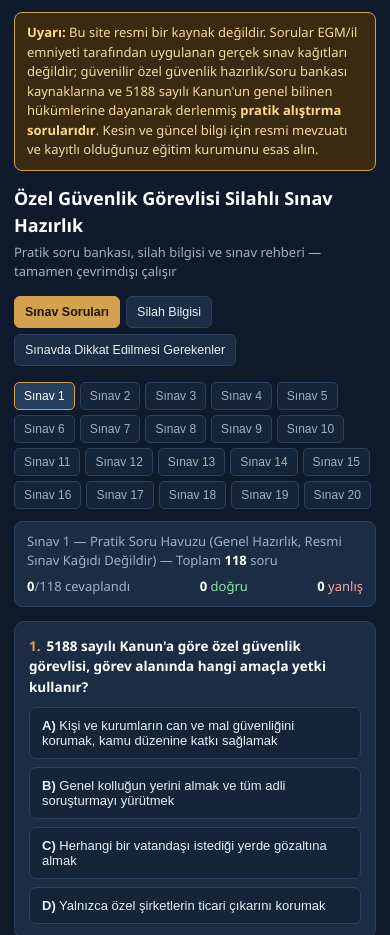
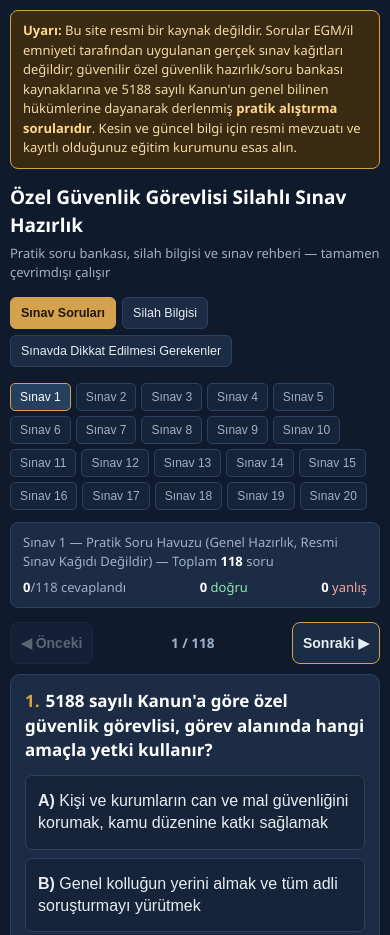
Before and after one commit to zizicrypto/ozel-guvenlik-sinav-hazirlik, a plain HTML site: page index.html in a window 390 px wide. Shown: the top 935 px of the page. Drawn offline with Linux system fonts and the light colour scheme.

Commit message:
Mobil için tek-soru görünümü, ileri/geri gezinme, viewport ve daha büyük yazı

```diff
--- a/index.html
+++ b/index.html
@@ -1,3 +1,5 @@
+<meta charset="UTF-8">
+<meta name="viewport" content="width=device-width, initial-scale=1, maximum-scale=5">
 <title>Özel Güvenlik Sınav Hazırlık</title>
 <style>
 :root{--bg:#0f1b2d;--bg2:#152438;--card:#1b2c44;--line:#2c4160;--text:#e8edf5;--muted:#9fb0c8;--gold:#d4a24c;--green:#2e8b57;--red:#c0392b;--green2:#1e5f3d;--red2:#5a2020;}
@@ -19,10 +21,10 @@ nav.examtabs button.active{background:#25405f;color:#fff;border-color:var(--gold
 .progressbar{background:var(--card);border:1px solid var(--line);border-radius:8px;padding:10px 12px;font-size:13px;margin-bottom:14px;color:var(--muted);display:flex;justify-content:space-between;flex-wrap:wrap;gap:6px;}
 .progressbar b{color:#fff;}
 .qcard{background:var(--card);border:1px solid var(--line);border-radius:10px;padding:14px;margin-bottom:12px;}
-.qhead{font-size:14.5px;color:#fff;margin-bottom:10px;font-weight:600;}
+.qhead{font-size:17px;color:#fff;margin-bottom:12px;font-weight:600;line-height:1.45;}
 .qnum{color:var(--gold);margin-right:6px;}
 .opts{display:flex;flex-direction:column;gap:8px;}
-.opt{background:var(--bg2);border:1px solid var(--line);border-radius:7px;padding:10px 12px;font-size:14px;cursor:pointer;text-align:left;color:var(--text);}
+.opt{background:var(--bg2);border:1px solid var(--line);border-radius:7px;padding:14px 14px;font-size:16px;line-height:1.4;cursor:pointer;text-align:left;color:var(--text);}
 .opt:active{transform:scale(0.99);}
 .opt.correct{background:var(--green2);border-color:var(--green);color:#c9f2d8;}
 .opt.wrong{background:var(--red2);border-color:var(--red);color:#f6cfcf;}
@@ -30,6 +32,10 @@ nav.examtabs button.active{background:#25405f;color:#fff;border-color:var(--gold
 .fb{margin-top:9px;font-size:13px;font-weight:600;padding:8px 10px;border-radius:6px;}
 .fb.ok{background:#123a26;color:#8ee6ab;}
 .fb.bad{background:#3a1717;color:#f3a5a5;}
+.qnav{display:flex;align-items:center;justify-content:space-between;gap:10px;margin-bottom:10px;}
+.navbtn{flex:0 0 auto;background:var(--card);color:var(--text);border:1px solid var(--gold);padding:12px 16px;border-radius:8px;font-size:15px;font-weight:600;cursor:pointer;}
+.navbtn:disabled{opacity:0.35;cursor:default;border-color:var(--line);}
+.qcounter{color:var(--muted);font-size:14.5px;font-weight:600;white-space:nowrap;}
 section h2{color:var(--gold);font-size:17px;border-bottom:1px solid var(--line);padding-bottom:6px;margin-top:26px;}
 .weapon{background:var(--card);border:1px solid var(--line);border-radius:10px;padding:14px;margin-bottom:20px;}
 .weapon h3{color:#fff;margin-top:0;}
@@ -50,7 +56,7 @@ section h2{color:var(--gold);font-size:17px;border-bottom:1px solid var(--line);
 .tips ul{margin:6px 0;padding-left:20px;font-size:13.5px;color:var(--text);}
 .tips li{margin-bottom:6px;}
 footer{color:var(--muted);font-size:11.5px;text-align:center;margin-top:30px;}
-@media(max-width:480px){.qhead{font-size:13.5px;}.opt{font-size:13px;}h1{font-size:18px;}}
+@media(max-width:480px){.wrap{padding:10px 10px 60px;}.qhead{font-size:17px;}.opt{font-size:16px;padding:14px 12px;}h1{font-size:19px;}.qnav{gap:6px;}.navbtn{font-size:14px;padding:12px 10px;}.qcounter{font-size:13.5px;}}
 </style>
 
 <div class="wrap">
@@ -317,13 +323,44 @@ function renderProgress(){
 
 const ALL_LETTERS = ["A","B","C","D","E","F"];
 
+const qpos = {};
+Object.keys(ALL_EXAMS).forEach(k=>qpos[k]=0);
+
+function buildNav(qs, i){
+  const nav = document.createElement("div");
+  nav.className = "qnav";
+  const prevBtn = document.createElement("button");
+  prevBtn.className = "navbtn";
+  prevBtn.textContent = "◀ Önceki";
+  prevBtn.disabled = i===0;
+  prevBtn.onclick = ()=>{ qpos[currentExam]=Math.max(0,i-1); renderQuestions(); window.scrollTo(0,0); };
+  const counter = document.createElement("div");
+  counter.className = "qcounter";
+  counter.textContent = (i+1)+" / "+qs.length;
+  const nextBtn = document.createElement("button");
+  nextBtn.className = "navbtn";
+  nextBtn.textContent = "Sonraki ▶";
+  nextBtn.disabled = i===qs.length-1;
+  nextBtn.onclick = ()=>{ qpos[currentExam]=Math.min(qs.length-1,i+1); renderQuestions(); window.scrollTo(0,0); };
+  nav.appendChild(prevBtn); nav.appendChild(counter); nav.appendChild(nextBtn);
+  return nav;
+}
+
 function renderQuestions(){
   renderProgress();
   const list = document.getElementById("questionList");
   list.innerHTML = "";
   const qs = ALL_EXAMS[currentExam];
   const st = state[currentExam];
-  qs.forEach((q,i)=>{
+  if(qpos[currentExam]===undefined) qpos[currentExam]=0;
+  let i = qpos[currentExam];
+  if(i<0) i=0;
+  if(i>qs.length-1) i=qs.length-1;
+  qpos[currentExam]=i;
+  const q = qs[i];
+
+  list.appendChild(buildNav(qs,i));
+
   const card = document.createElement("div");
   card.className = "qcard";
   const head = document.createElement("div");
@@ -364,7 +401,8 @@ function renderQuestions(){
     card.appendChild(fb);
   }
   list.appendChild(card);
-  });
+
+  list.appendChild(buildNav(qs,i));
 }
 
 /* ================= SİLAH BİLGİSİ RENDER ================= */
```
Lines whose indentation alone changed are shown as unchanged.
